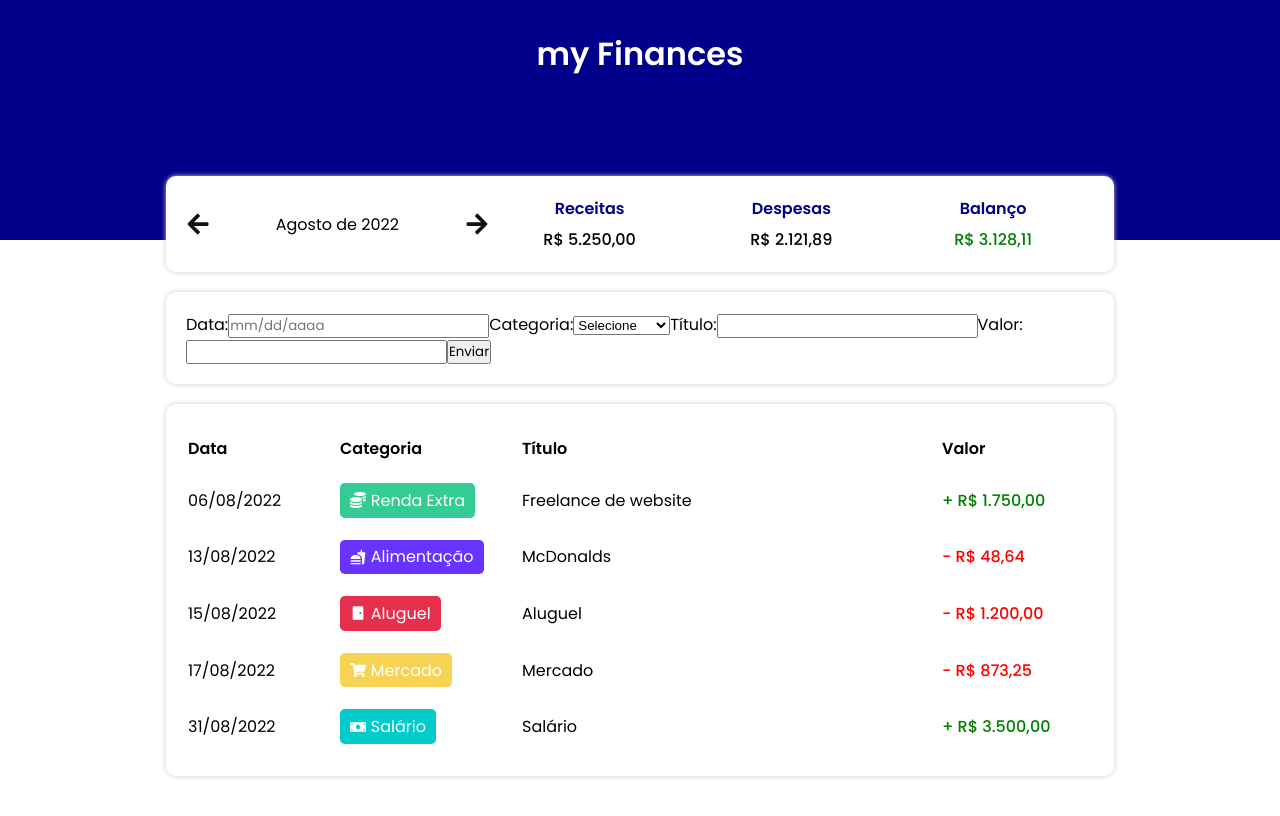
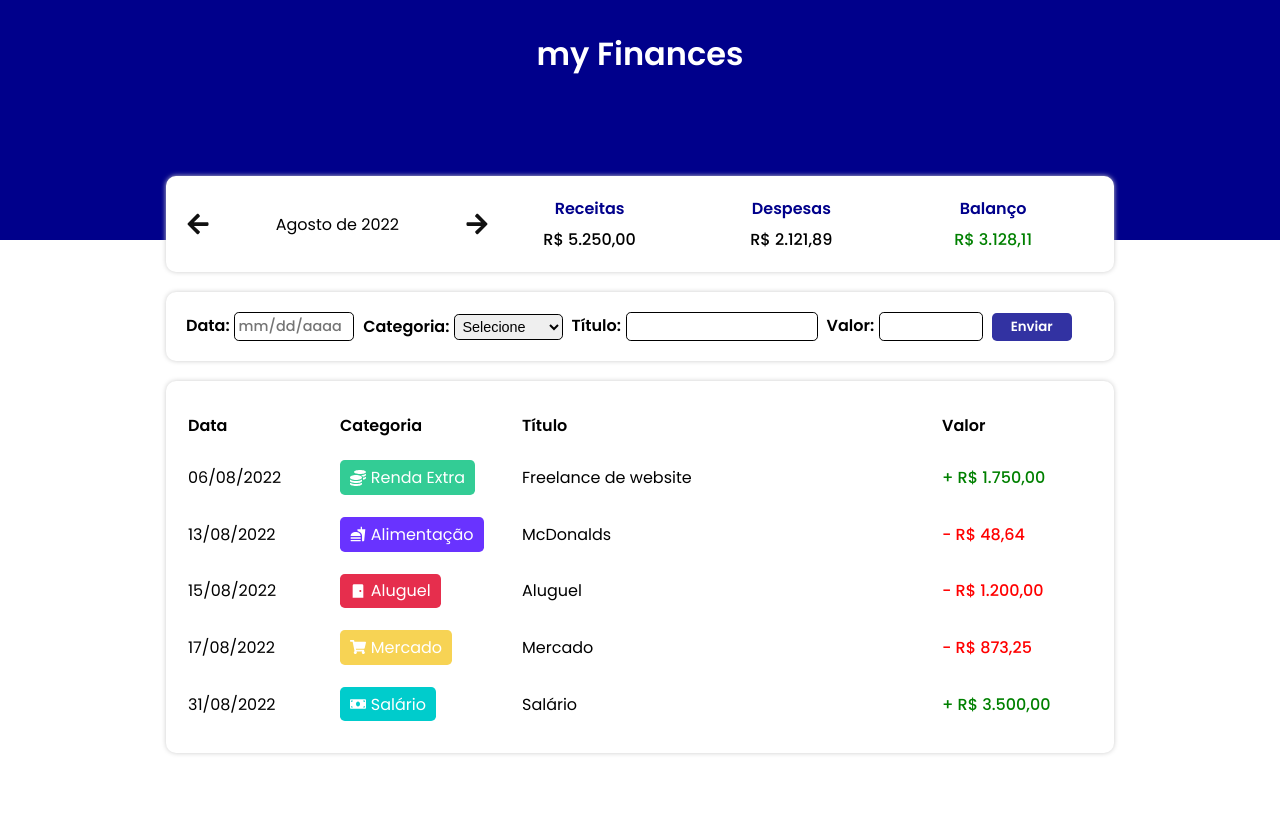
Before and after one commit to LucasMorais1998/react-my-finances, a React (Vite) app: page / in a window 1280 px wide. Shown: the top 816 px of the page. Built offline with nearby package versions, Linux system fonts and the light colour scheme.

Commit message:
add InputArea style

```diff
--- a/src/components/InputArea/styles.ts
+++ b/src/components/InputArea/styles.ts
@@ -6,4 +6,71 @@ export const Container = styled.div`
   border-radius: 0.625rem;
   padding: 1.25rem;
   margin-top: 1.25rem;
+
+  form {
+    display: flex;
+    justify-content: left;
+    align-items: center;
+    flex-wrap: wrap;
+    gap: 0.55rem;
+
+    label {
+      font-weight: 600;
+
+      input,
+      select,
+      option {
+        margin-left: 0.3rem;
+        padding: 0.2rem;
+        font-size: 0.9rem;
+        font-weight: 500;
+      }
+
+      input,
+      select {
+        border: none;
+        border: 1px solid #000;
+        border-radius: 0.3rem;
+      }
+
+      input[id="date"] {
+        width: 7.5rem;
+      }
+
+      input[id="title"] {
+        width: 12rem;
+      }
+
+      input[id="value"] {
+        width: 6.5rem;
+      }
+
+      option {
+        font-weight: 500;
+      }
+
+      option[disabled] {
+        font-weight: 400;
+        color: rgba(0, 0, 0, 0.1);
+      }
+    }
+
+    input[type="submit"] {
+      width: 5rem;
+      height: 1.75rem;
+      border: none;
+      border-radius: 0.3rem;
+      font-weight: bold;
+      color: var(--white-color);
+      background-color: var(--darkblue-color);
+      cursor: pointer;
+      opacity: 0.8;
+      transition: opacity ease 0.2s;
+    }
+
+    input[type="submit"]:hover {
+      opacity: 1;
+
+    }
+  }
 `;
--- a/src/data/categories.ts
+++ b/src/data/categories.ts
@@ -4,6 +4,6 @@ export const categories: Category = {
   income: { title: "Renda Extra", color: "#33CC95", expense: false },
   food: { title: "Alimentação", color: "#6933FF", expense: true },
   rent: { title: "Aluguel", color: "#E62E4D", expense: true },
-  salary: { title: "Salário", color: "#00cccc", expense: false },
-  market: { title: "Mercado", color: "#f7d354", expense: true },
+  salary: { title: "Salário", color: "#00CCCC", expense: false },
+  market: { title: "Mercado", color: "#F7D354", expense: true },
 };
```
